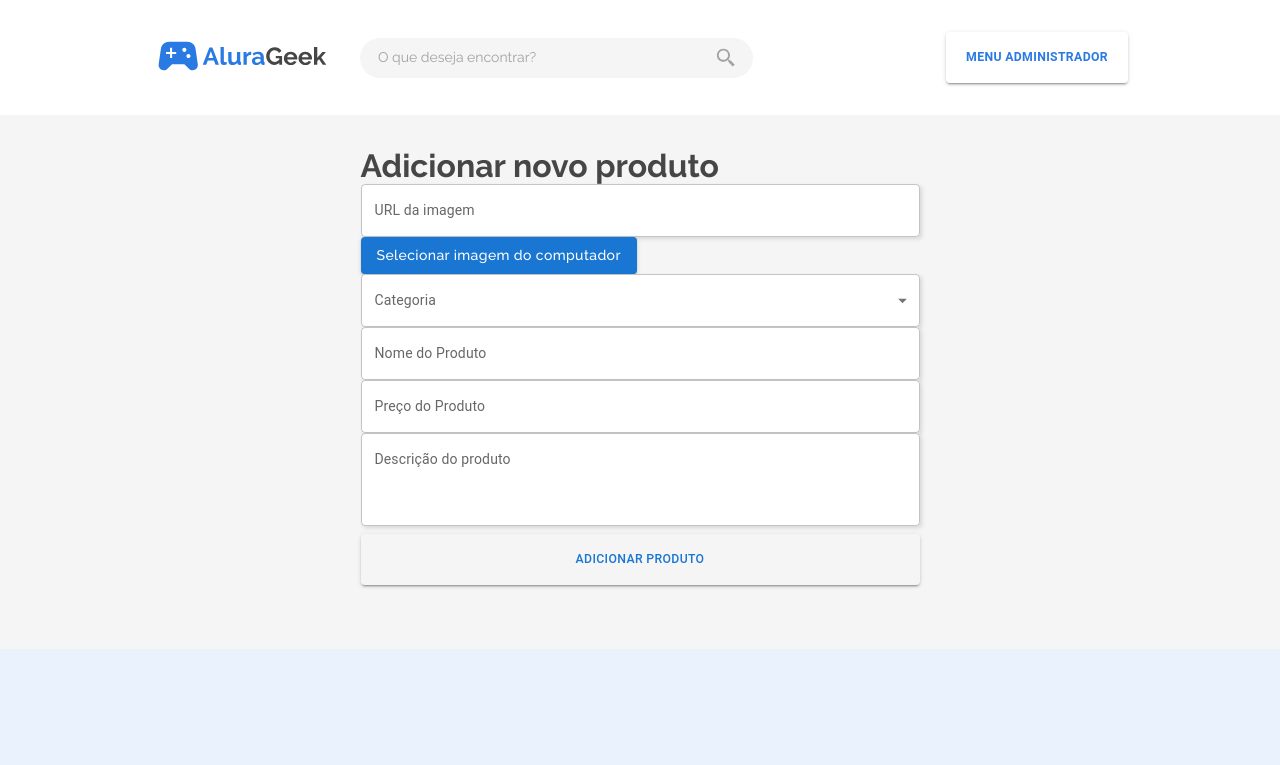
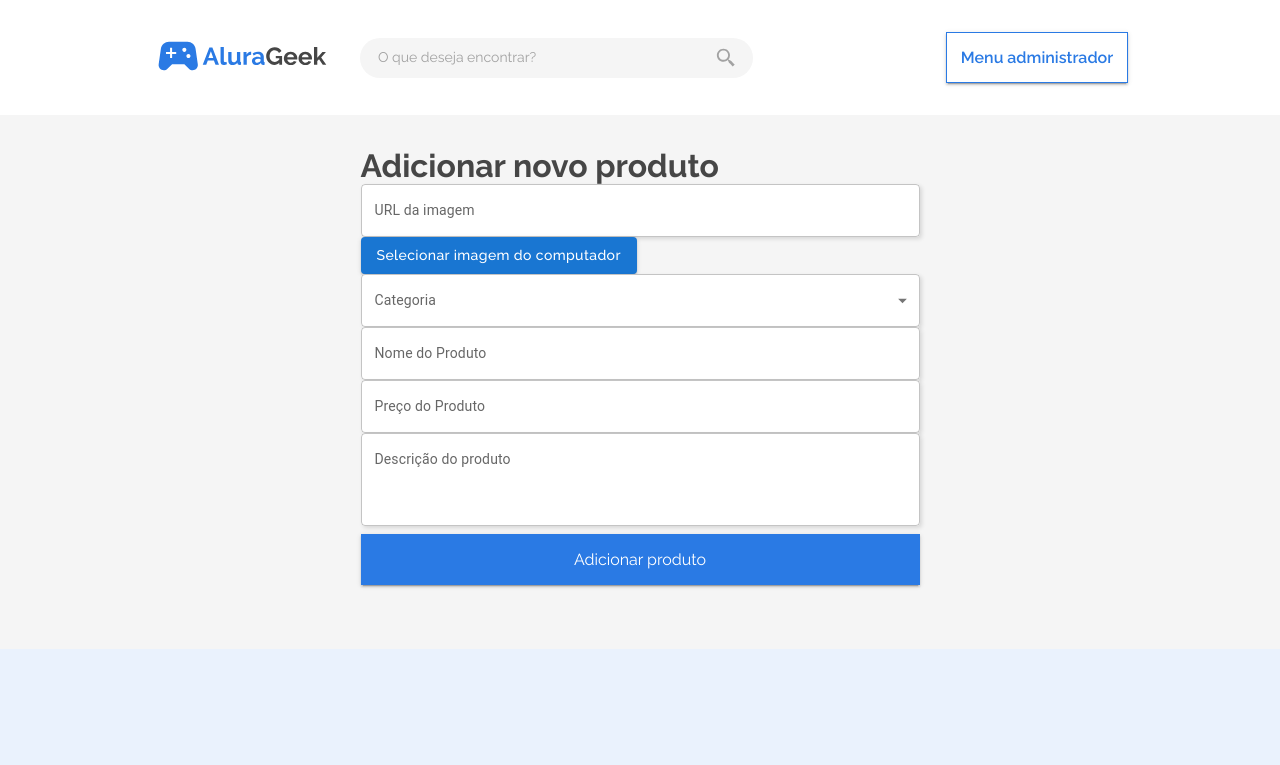
Before and after one commit to artenlf/alurageek, a Next.js app: page /admin in a window 1280 px wide. Shown: the top 765 px of the page. Built offline with nearby package versions, Linux system fonts and the light colour scheme.

Commit message:
fix: Buttons styles

```diff
--- a/src/components/Button/index.ts
+++ b/src/components/Button/index.ts
@@ -1,7 +1,6 @@
-import { Button } from "@mui/material";
 import styled from "styled-components";
 
-const CustomButton = styled(Button)`
+const CustomButton = styled.button`
   align-items: center;
   background-color: #2a7ae4;
   border: 1px solid #2a7ae4;
--- a/src/components/Header/index.tsx
+++ b/src/components/Header/index.tsx
@@ -1,7 +1,7 @@
 import { Wrapper } from "../Wrapper";
 import SearchBar from "./SearchBar";
 import Logo from "../Logo";
-import Button from "../Button";
+import CustomButton from "../Button";
 import HeaderContainer from "./styles";
 import Link from "next/link";
 
@@ -21,11 +21,13 @@ const Header = (props: Props) => {
       {showButton ? (
         home ? (
           <Link href="/login">
-            <Button className="white">Login</Button>
+            <CustomButton className="white">Login</CustomButton>
           </Link>
         ) : (
           <Link href="/products">
-            <Button className="white bold">Menu administrador</Button>
+            <CustomButton className="white bold">
+              Menu administrador
+            </CustomButton>
           </Link>
         )
       ) : (
--- a/src/components/Hero/Content/index.tsx
+++ b/src/components/Hero/Content/index.tsx
@@ -1,4 +1,4 @@
-import Button from "../../Button";
+import CustomButton from "../../Button";
 import { BannerSubtitle, BannerTitle, BannerWrapper } from "./styles";
 
 const Banner = () => {
@@ -6,7 +6,7 @@ const Banner = () => {
     <BannerWrapper>
       <BannerTitle>Dezembro promocional</BannerTitle>
       <BannerSubtitle>Produtos selecionados com 33% de desconto</BannerSubtitle>
-      <Button className="small">Ver Consoles</Button>
+      <CustomButton className="small">Ver Consoles</CustomButton>
     </BannerWrapper>
   );
 };
--- a/src/components/LoginForm/index.tsx
+++ b/src/components/LoginForm/index.tsx
@@ -1,5 +1,5 @@
 import * as React from "react";
-import Button from "../Button";
+import CustomButton from "../Button";
 import LoginFormContainer from "./styles";
 import GreySection from "../GreySection";
 import PasswordInput from "./PasswordField";
@@ -22,9 +22,9 @@ const LoginForm = () => {
           />
           <PasswordInput />
           <Link href="/products">
-            <Button className="full-width" type="submit">
+            <CustomButton className="full-width" type="submit">
               Entrar
-            </Button>
+            </CustomButton>
           </Link>
         </LoginFormContainer>
       </GreySection>
--- a/src/components/NewProductForm/index.tsx
+++ b/src/components/NewProductForm/index.tsx
@@ -1,6 +1,6 @@
 import React from "react";
 import { Title } from "../Title";
-import Button from "../Button";
+import CustomButton from "../Button";
 import TextFieldInput from "../TextField";
 import GreySection from "../GreySection";
 import { FormContainer, InlineField } from "./styles";
@@ -44,7 +44,9 @@ const NewProductForm = () => {
             fullWidth
           ></TextFieldInput>
 
-          <Button className="full-width margin-top">Adicionar produto</Button>
+          <CustomButton className="full-width margin-top">
+            Adicionar produto
+          </CustomButton>
         </FormContainer>
       </GreySection>
     </>
--- a/src/components/ProductsGrids/AllProducts/index.tsx
+++ b/src/components/ProductsGrids/AllProducts/index.tsx
@@ -3,7 +3,7 @@ import Product from "../Product";
 import GridContainer from "../styles";
 import product from "../Product/products.json";
 import GreySection from "../../GreySection";
-import Button from "../../Button";
+import CustomButton from "../../Button";
 import { CategoryRowWrapper } from "../../Wrapper";
 import Link from "next/link";
 
@@ -14,7 +14,9 @@ const AllProductsGrid = () => {
         <CategoryRowWrapper>
           <Title>Todos os produtos</Title>
           <Link href="/admin">
-            <Button className="add-product">Adicionar produto</Button>
+            <CustomButton className="add-product">
+              Adicionar produto
+            </CustomButton>
           </Link>
         </CategoryRowWrapper>
 
```
